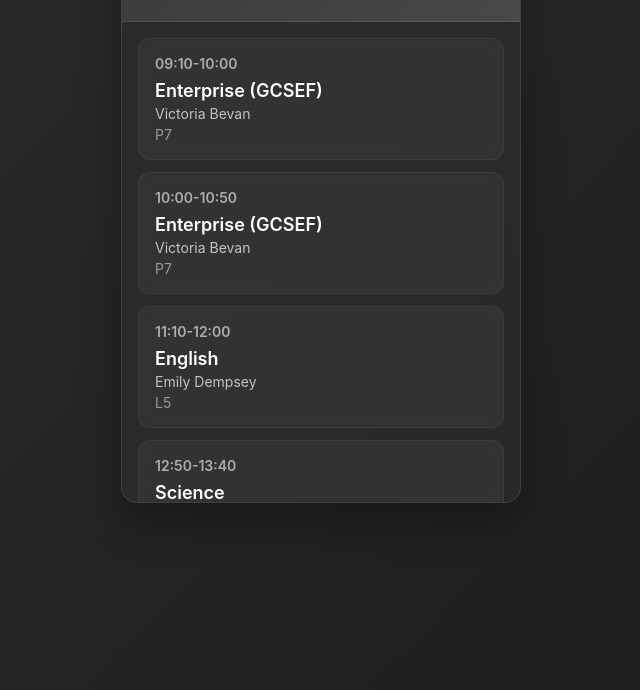
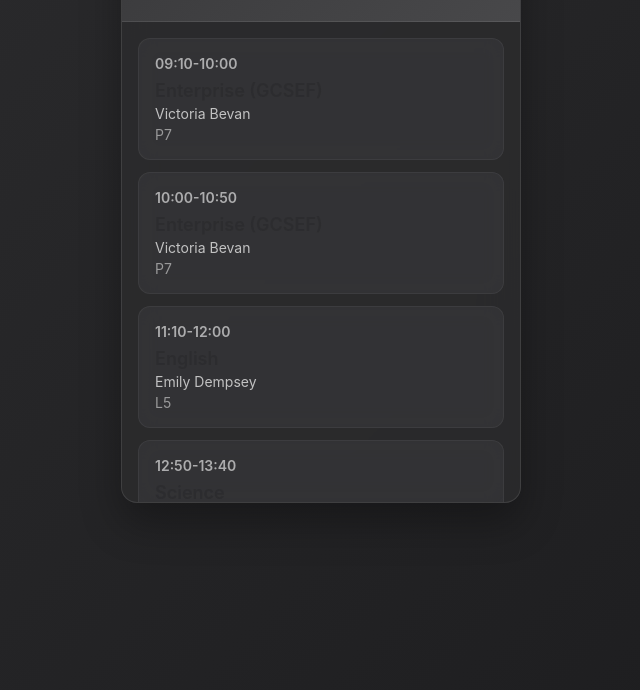
Before and after one commit to GooseMilk84/timetable-app, a plain HTML site: page index.html in a window 1280 px wide. Shown: the part 110-800 px from the top of the page, without its empty margins (319-959 px from the left). Drawn offline with Linux system fonts and the light colour scheme.

Commit message:
Update index.html

```diff
--- a/index.html
+++ b/index.html
@@ -17,7 +17,7 @@
         body {
             font-family: -apple-system, BlinkMacSystemFont, 'Segoe UI', Roboto, sans-serif;
             background: linear-gradient(135deg, #2c2c2e, #1c1c1e);
-            color: #ffffff;
+            color: rgba(44, 44, 46, 0.8);
             min-height: 100vh;
             padding: 20px 16px;
             overflow-x: hidden;
```
